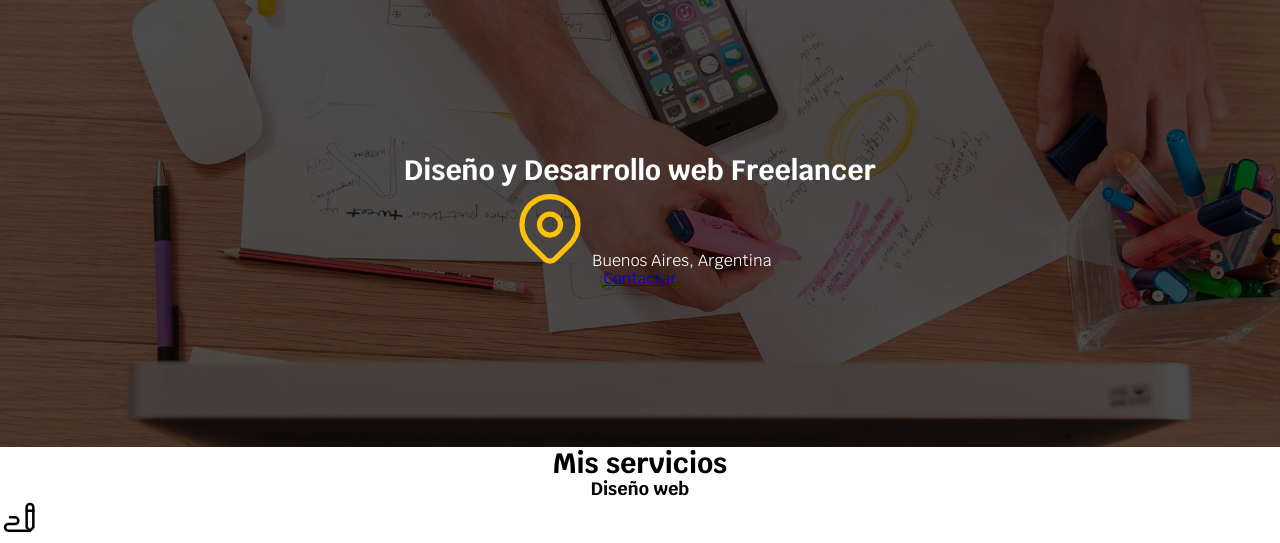
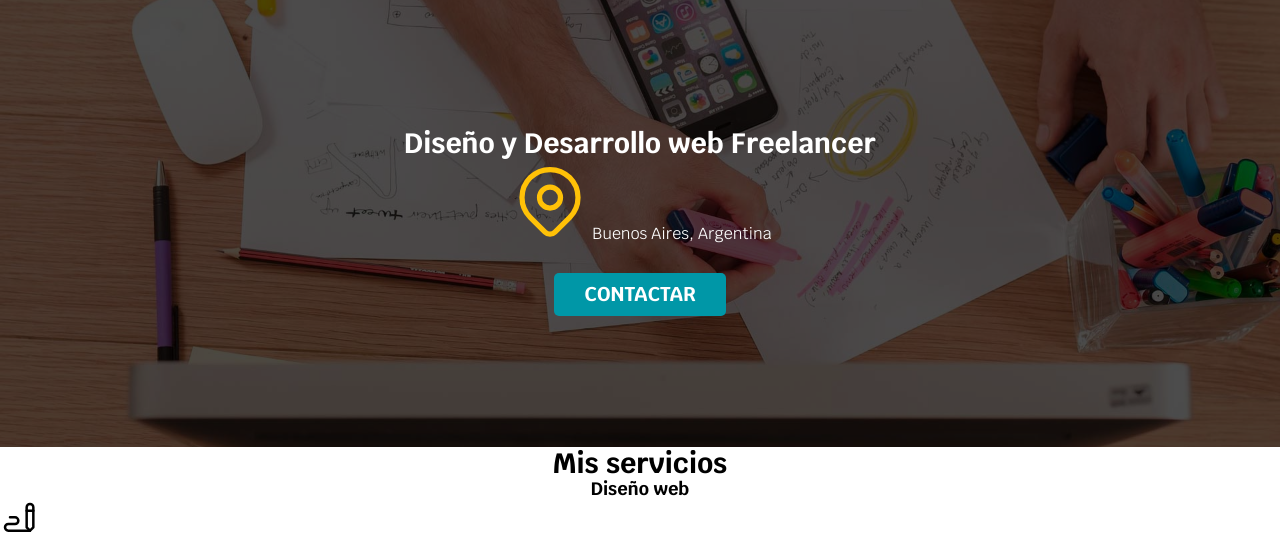
Before and after one commit to ojedam13/Desarrollador-Freelancer, a plain HTML site: page index.html in a window 1280 px wide. Shown: the part 141-684 px from the top of the page. Drawn offline with Linux system fonts and the light colour scheme.

Commit message:
css_boton

```diff
--- a/css/style.css
+++ b/css/style.css
@@ -46,6 +46,20 @@ h1, h2, h3 {
 .contenedor{
     max-width: 120rem;
     margin: 0 auto;
+}
+
+.boton{
+    background-color: var(--secundario);
+    color: var(--blanco);
+    padding: 1rem 3rem;
+    margin-top: 3rem;
+    font-size: 2rem;
+    text-decoration: none;
+    font-weight: bold;
+    text-transform: uppercase;
+    border-radius: .5rem;
+    width: 90%;
+    text-align: center;
 }
 
 .nav-bg {
@@ -116,4 +130,8 @@ h1, h2, h3 {
         flex-direction: row;
         justify-content: space-between;
     }
+
+    .boton {
+        width: auto;
+    }
 }
--- a/index.html
+++ b/index.html
@@ -42,7 +42,7 @@
 
                 <p>Buenos Aires, Argentina</p>
             </div>
-            <a href="#">Contactar</a>
+            <a href="#" class="boton">Contactar</a>
         </div>
     </section>
 
```
